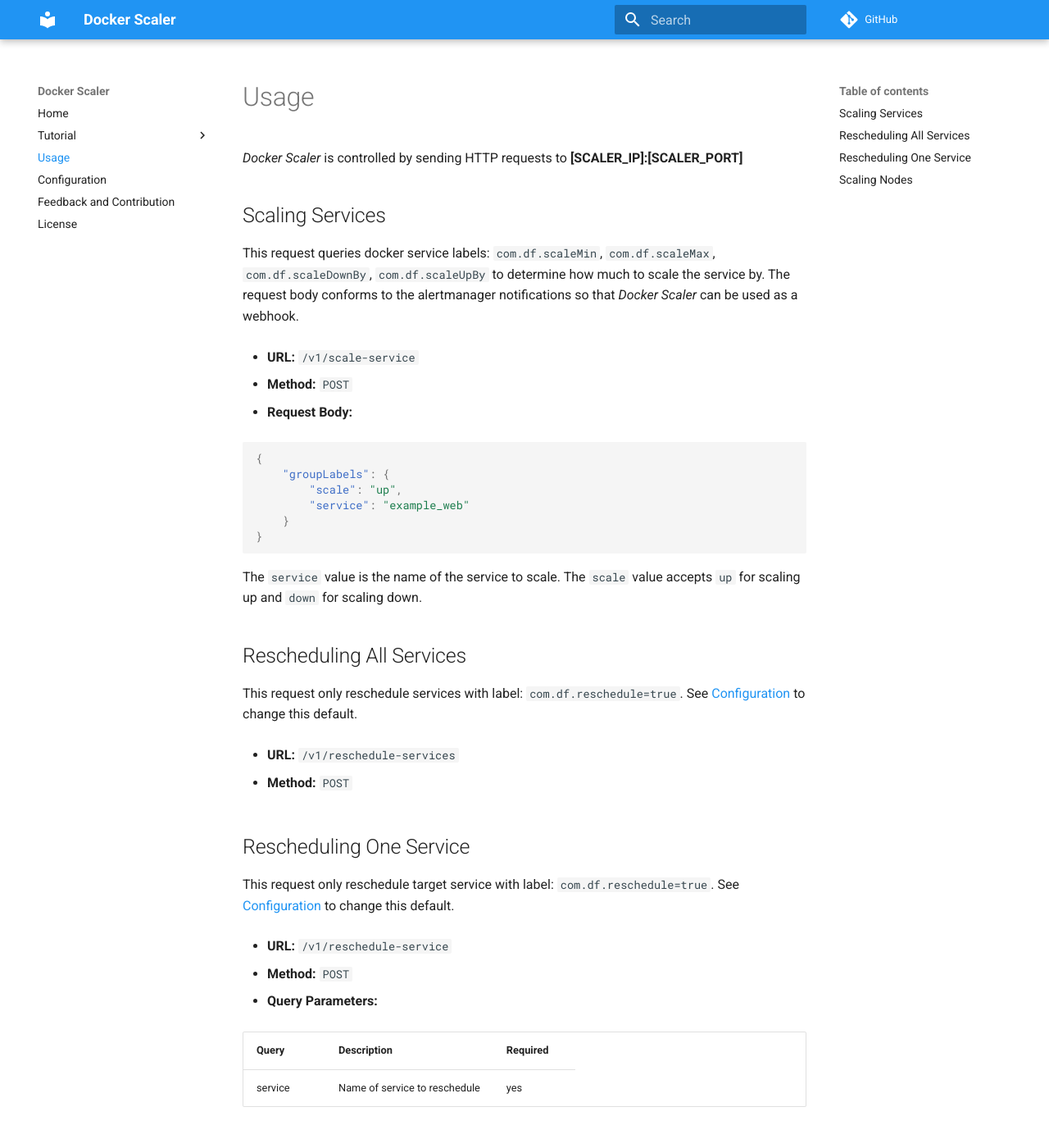
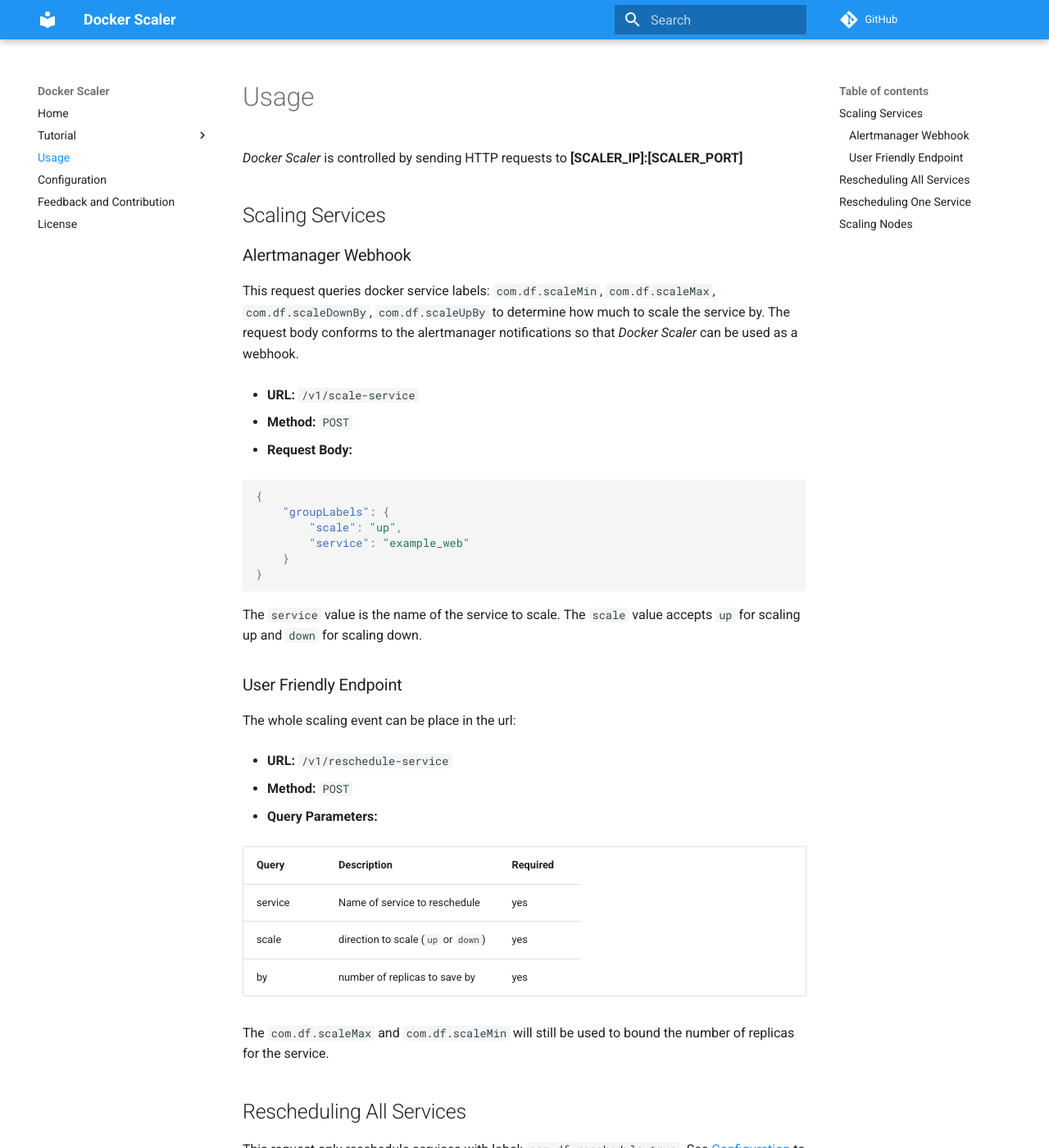
Before and after one commit to thomasjpfan/docker-scaler, an MkDocs documentation site: the page built from docs/usage.md, in a window 1280 px wide and 1400 px high. Shown: the whole window at 82% size. Built offline with MkDocs 1.6.1 and Material for MkDocs 9.7.7, drawn with Linux system fonts in a browser that asks for light colours; comment, search, counter and statistics services are not loaded; old or Windows-style settings are respelled for this version of MkDocs.

Commit message:
DOC: Add friendly endpoints

````diff
--- a/docs/usage.md
+++ b/docs/usage.md
@@ -3,6 +3,8 @@
 *Docker Scaler* is controlled by sending HTTP requests to **[SCALER_IP]:[SCALER_PORT]**
 
 ## Scaling Services
+
+### Alertmanager Webhook
 
 This request queries docker service labels: `com.df.scaleMin`, `com.df.scaleMax`, `com.df.scaleDownBy`, `com.df.scaleUpBy` to determine how much to scale the service by. The request body conforms to the alertmanager notifications so that *Docker Scaler* can be used as a webhook.
 
@@ -24,6 +26,27 @@
 ```
 
 The `service` value is the name of the service to scale. The `scale` value accepts `up` for scaling up and `down` for scaling down.
+
+### User Friendly Endpoint
+
+The whole scaling event can be place in the url:
+
+- **URL:**
+    `/v1/reschedule-service`
+
+- **Method:**
+    `POST`
+
+- **Query Parameters:**
+
+| Query   | Description                         | Required |
+| ------- | ----------------------------------- | -------- |
+| service | Name of service to reschedule       | yes      |
+| scale   | direction to scale (`up` or `down`) | yes      |
+| by      | number of replicas to save by       | yes      |
+
+The `com.df.scaleMax` and `com.df.scaleMin` will still be used to bound the number of replicas for the service.
+
 
 ## Rescheduling All Services
 
@@ -48,7 +71,7 @@
 - **Query Parameters:**
 
 | Query   | Description                   | Required |
-|---------|-------------------------------|----------|
+| ------- | ----------------------------- | -------- |
 | service | Name of service to reschedule | yes      |
 
 ## Scaling Nodes
@@ -64,7 +87,7 @@
 - **Query Parameters:**
 
 | Query | Description                                | Required |
-|-------|--------------------------------------------|----------|
+| ----- | ------------------------------------------ | -------- |
 | by    | The number of nodes to scale up or down by | yes      |
 
 - **Request Body:**
````
